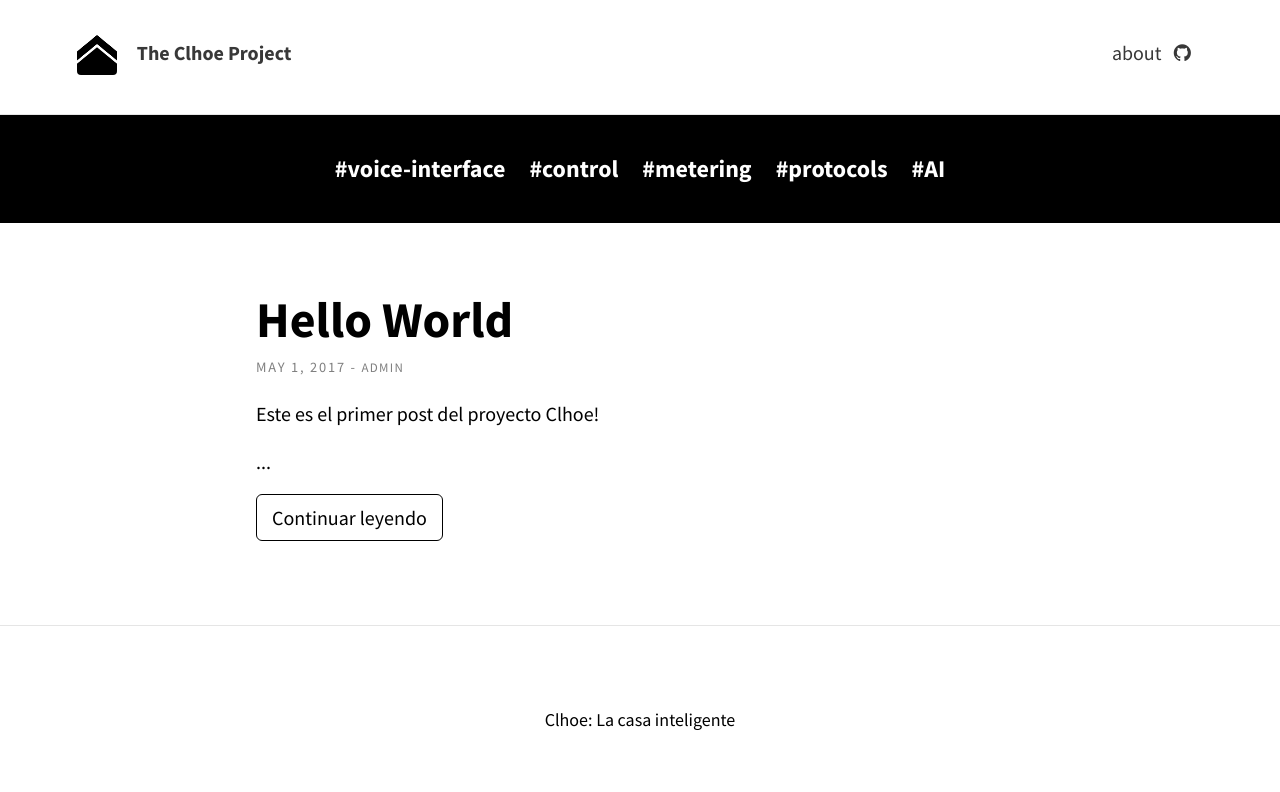
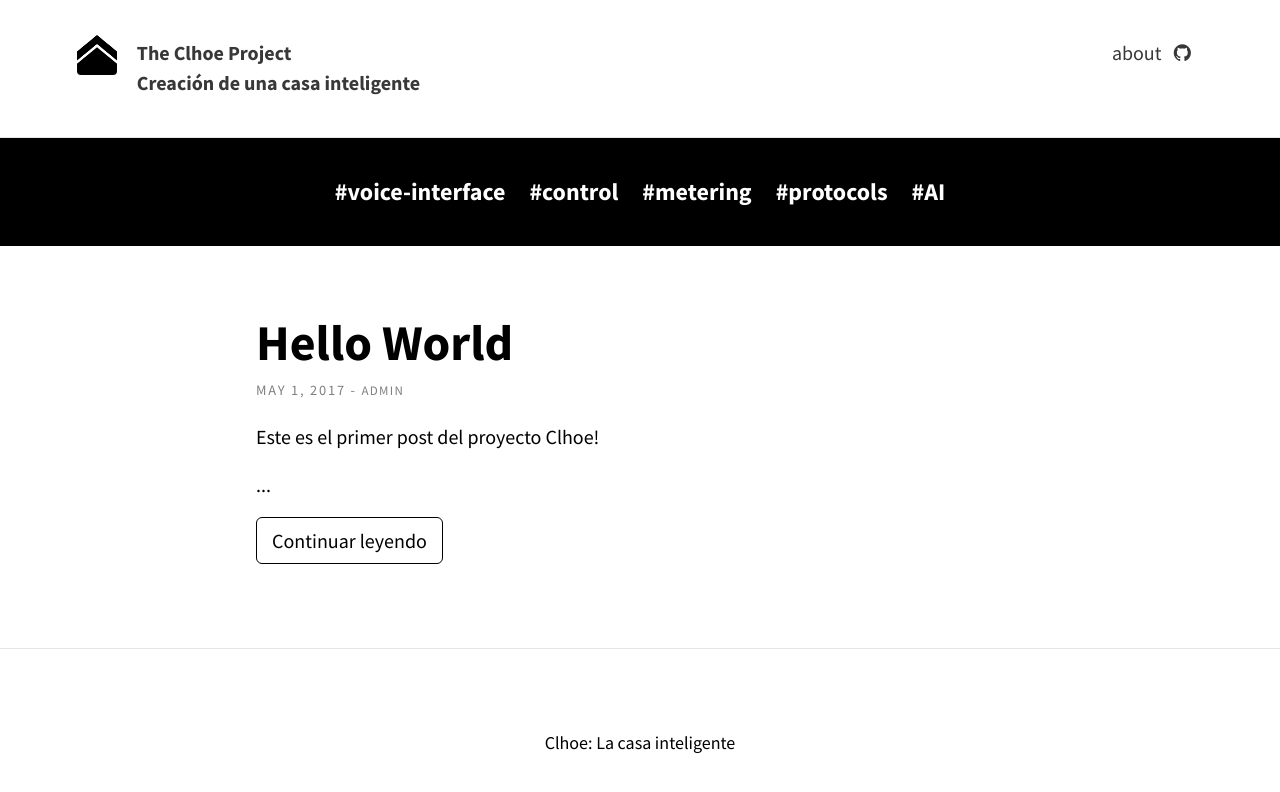
Before and after one commit to clhoe/clhoe.github.io, a Jekyll site: the page built from index.html, in a window 1280 px wide. Shown: the top 792 px of the page. Built offline with Jekyll 4.4.1, drawn with Linux system fonts in a browser that asks for light colours; nearby versions of some CDN libraries; the list of posts is cut into pages by our own code.

Commit message:
Update _config.yml

```diff
--- a/_config.yml
+++ b/_config.yml
@@ -5,7 +5,7 @@ url: "http://clhoe.github.io" # the base hostname & protocol for your site
 # THEME-SPECIFIC CONFIGURATION
 theme_settings:
   # Meta
-  title: The Clhoe Project
+  title: The Clhoe Project<br>Creación de una casa inteligente
   avatar: clhoe.png
   gravatar: # Email MD5 hash
   description: "Chloe: La casa inteligente" # used by search engines
```
